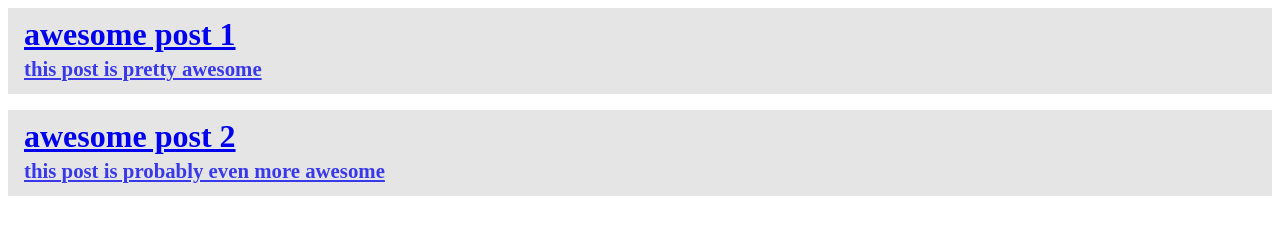
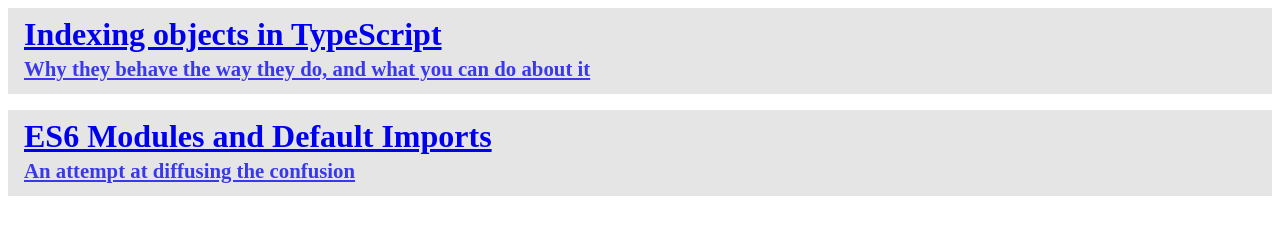
Before and after one commit to itsMapleLeaf/website, a Gatsby site: page /blog in a window 1280 px wide. Built offline with nearby package versions, Linux system fonts and the light colour scheme; Gatsby itself is replaced by a stand-in of ours.

Commit message:
added blog page listing

```diff
--- a/src/pages/blog.tsx
+++ b/src/pages/blog.tsx
@@ -9,26 +9,33 @@ const Container = styled.div`
 `
 
 const BlogPage = (props: { data: { allMarkdownRemark: { edges: any[] } } }) => {
-  // const posts = props.data.allMarkdownRemark.edges
-  //   .filter(edge => !!edge.node.frontmatter.date) // You can filter your posts based on some criteria
-  //   .map(edge => (
-  //     <div>{JSON.stringify(edge.node)}</div>
-  //   ));
+  const posts = props.data.allMarkdownRemark.edges.map(edge => {
+    const { title, description, path } = edge.node.frontmatter
+    return (
+      <BlogPostPreview title={title} description={description} path={path} />
+    )
+  })
 
-  return (
-    <Container>
-      <BlogPostPreview
-        title="awesome post 1"
-        description="this post is pretty awesome"
-        path="/"
-      />
-      <BlogPostPreview
-        title="awesome post 2"
-        description="this post is probably even more awesome"
-        path="/"
-      />
-    </Container>
-  )
+  return <Container>{posts}</Container>
 }
 
 export default BlogPage
+
+// @ts-ignore
+export const pageQuery = graphql`
+  query IndexQuery {
+    allMarkdownRemark(sort: { order: DESC, fields: [frontmatter___date] }) {
+      edges {
+        node {
+          id
+          excerpt(pruneLength: 250)
+          frontmatter {
+            path
+            title
+            description
+          }
+        }
+      }
+    }
+  }
+`
```
